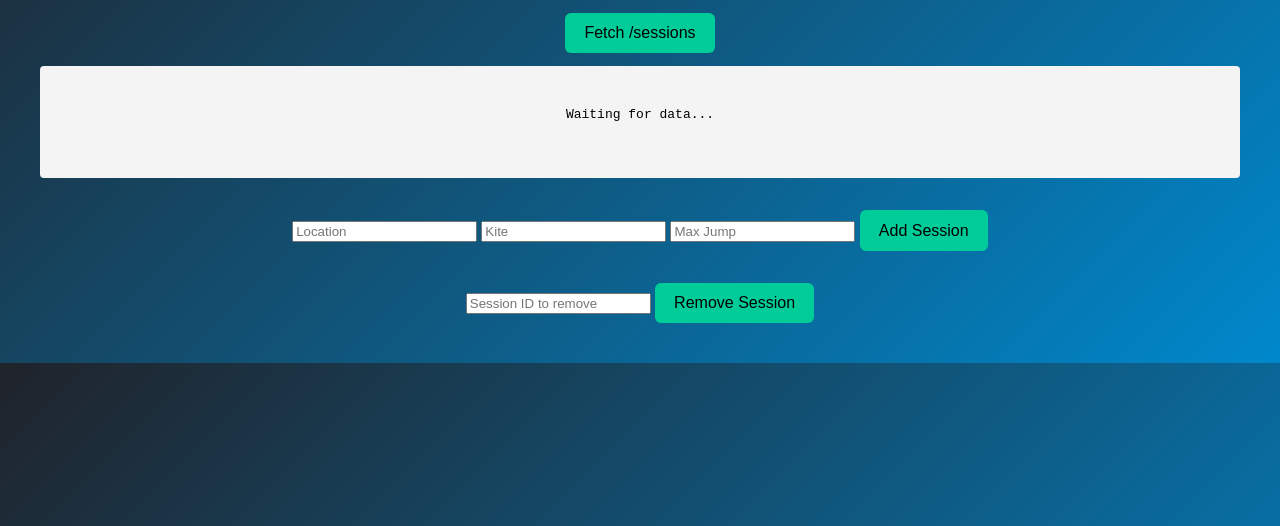
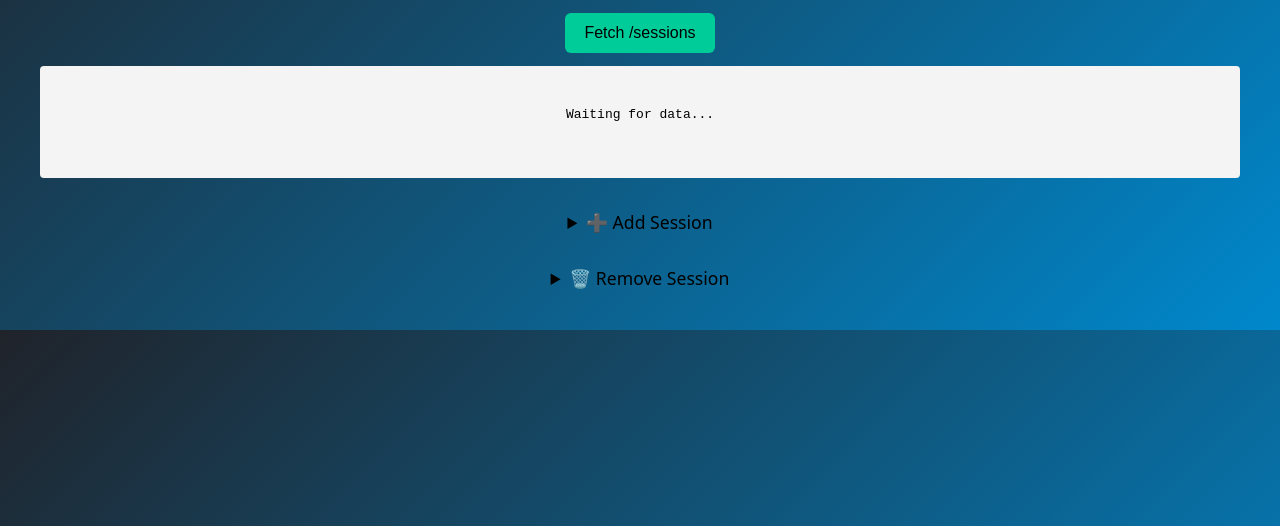
Before and after one commit to stuskeer/session-tracker, a website: page frontend/index.html in a window 1280 px wide. Shown: the part 274-800 px from the top of the page. Drawn offline with Linux system fonts and the light colour scheme.

Commit message:
added collapsable divs to the front end

```diff
--- a/frontend/index.html
+++ b/frontend/index.html
@@ -13,20 +13,26 @@
     <pre id="output">
         <div id="output">Waiting for data...</div>
     </pre>
-    <form id="add-session-form" style="margin-top:2em;">
 
+    <details style="margin-top:2em;">
+      <summary style="font-size:1.1em; cursor:pointer;">➕ Add Session</summary>
+      <form id="add-session-form" style="margin-top:1em;">
+        <input type="text" name="location" placeholder="Location" required />
+        <input type="text" name="kite" placeholder="Kite" required />
+        <input type="number" name="max_jump" placeholder="Max Jump" required />
+        <button type="submit">Add Session</button>
+      </form>
+      <div id="add-session-message"></div>
+    </details>
 
-      <input type="text" name="location" placeholder="Location" required />
-      <input type="text" name="kite" placeholder="Kite" required />
-      <input type="number" name="max_jump" placeholder="Max Jump" required />
-      <button type="submit">Add Session</button>
-    </form>
-    <div id="add-session-message"></div>
-    <form id="remove-session-form" style="margin-top:2em;">
+    <details style="margin-top:2em;">
+      <summary style="font-size:1.1em; cursor:pointer;">🗑️ Remove Session</summary>
+      <form id="remove-session-form" style="margin-top:1em;">
         <input type="text" name="id" placeholder="Session ID to remove" required />
         <button type="submit">Remove Session</button>
       </form>
       <div id="remove-session-message"></div>
+    </details>
     <script>
       document
         .getElementById("fetch-btn")
```
Also changed, not shown: frontend/._index.html (added).
